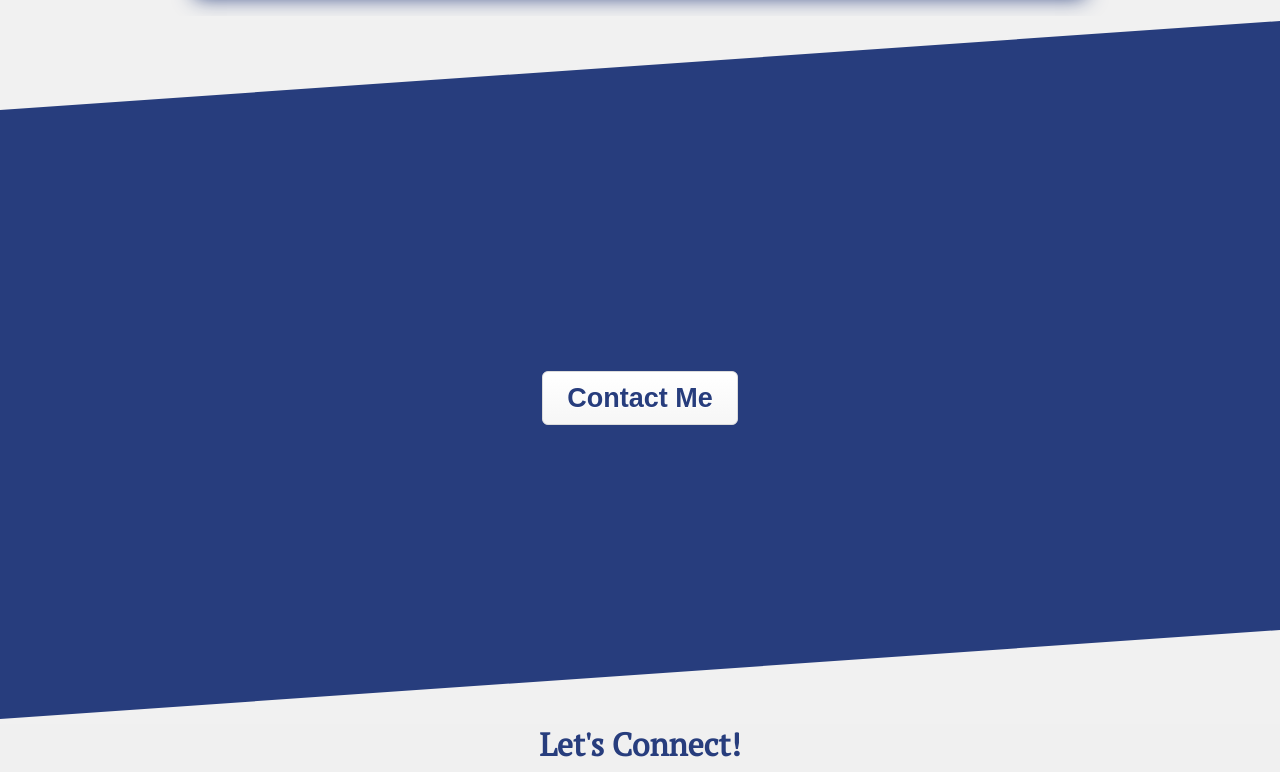
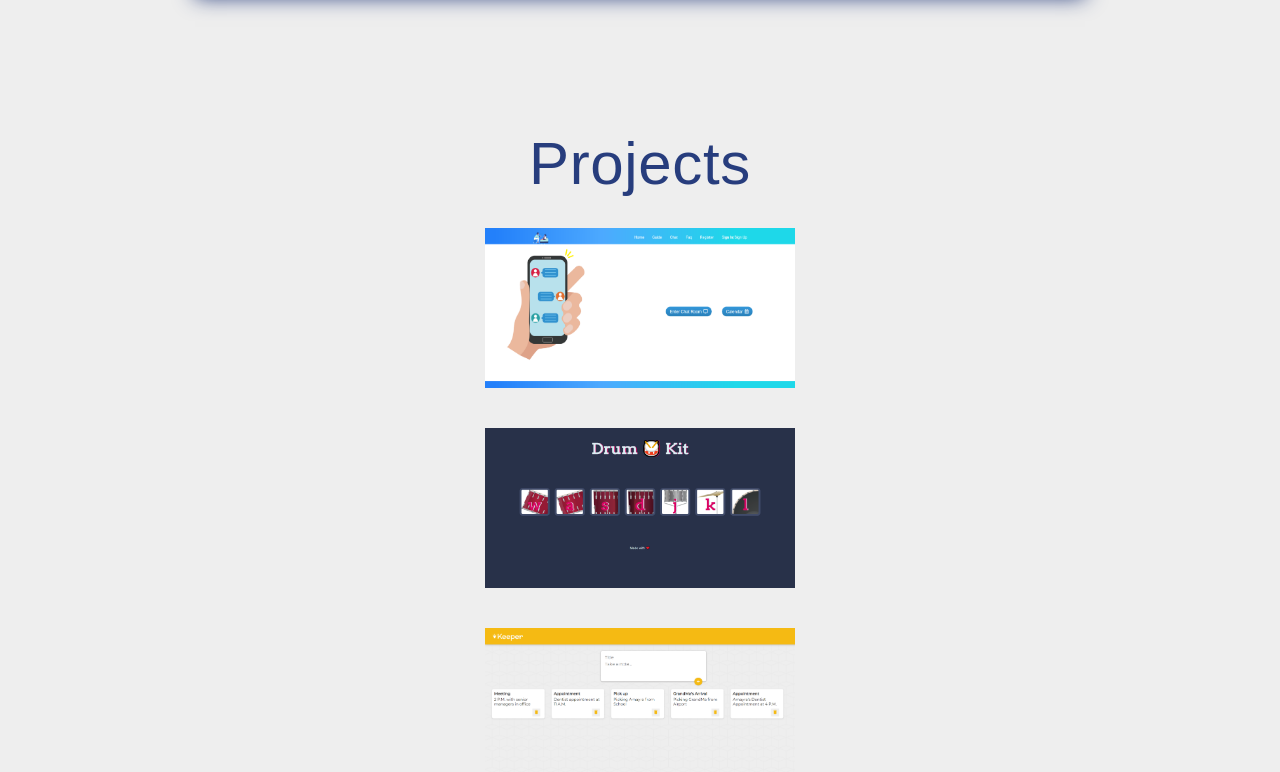
Before and after one commit to aarushi353/Portfolio, a website: page index.html in a window 1280 px wide. Shown: the part 2320-3092 px from the top of the page. Drawn offline with nearby package versions, Linux system fonts and the light colour scheme.

Commit message:
added projects section

```diff
--- a/index.html
+++ b/index.html
@@ -42,7 +42,7 @@
               <a class="nav-link" href="#introduction">About</a>
             </li>
             <li class="nav-item">
-              <a class="nav-link" href="#skill_section">Skills</a>
+              <a class="nav-link" href="#skill_section_and_projects">Skills</a>
             </li>
             <li class="nav-item">
               <a class="nav-link" href="#connect_with_me">Connect</a>
@@ -117,7 +117,7 @@
     </div>
   </section>
     <!-- Skills -->
-    <section id="skill_section">   <div class="skill">
+    <section id="skill_section_and_projects">   <div class="skill">
         <div class="resume" style="margin-top: 0px;">
 
           <div class="func">
@@ -178,7 +178,21 @@
 
           </div>
     </div>
+    <div class="projects">
+     <center>
+     <h1>Projects</h1>
+
+     <center><div class="image"><img src="assets/img/items/AnonyMate.png"></div></center>
+     <center><div class="image"><img src="assets/img/items/DrumKit.png"><div></center>
+     <center><div class="image"><img src="assets/img/items/Keeper.png"></div></center>
+     <center><div class="image"><img src="assets/img/items/Poll-App.png"></div></center>
+     <center><div class="image"><img src="assets/img/items/TaskList.png"></div></center>
+    </center>
+</div>
+
+  </div>
   </section>
+     <!-- Projects -->
 
   <!-- Connect -->
   <section id="connect_with_me">
--- a/scss/sections/_skillrating.scss
+++ b/scss/sections/_skillrating.scss
@@ -413,3 +413,22 @@
 }
 }
 }
+
+.projects{
+  $breakpoint-tablet-5: 450px;
+  h1{
+    font-size: 400%;
+    color: #273d7d;
+    margin-top: 10%;
+  }
+  img{
+    height: 200px;
+    width: 350px;
+    padding: 20px;
+    @media(max-width: 450px){
+    height: 100px;
+    width: 250px;
+    }
+  }
+
+}
```
Also changed, not shown: assets/css/style.css, assets/img/items/AnonyMate.png (added), assets/img/items/DrumKit.png (added), assets/img/items/Keeper.png (added), assets/img/items/Poll-App.png (added), assets/img/items/TaskList.png (added), 1 other file.
